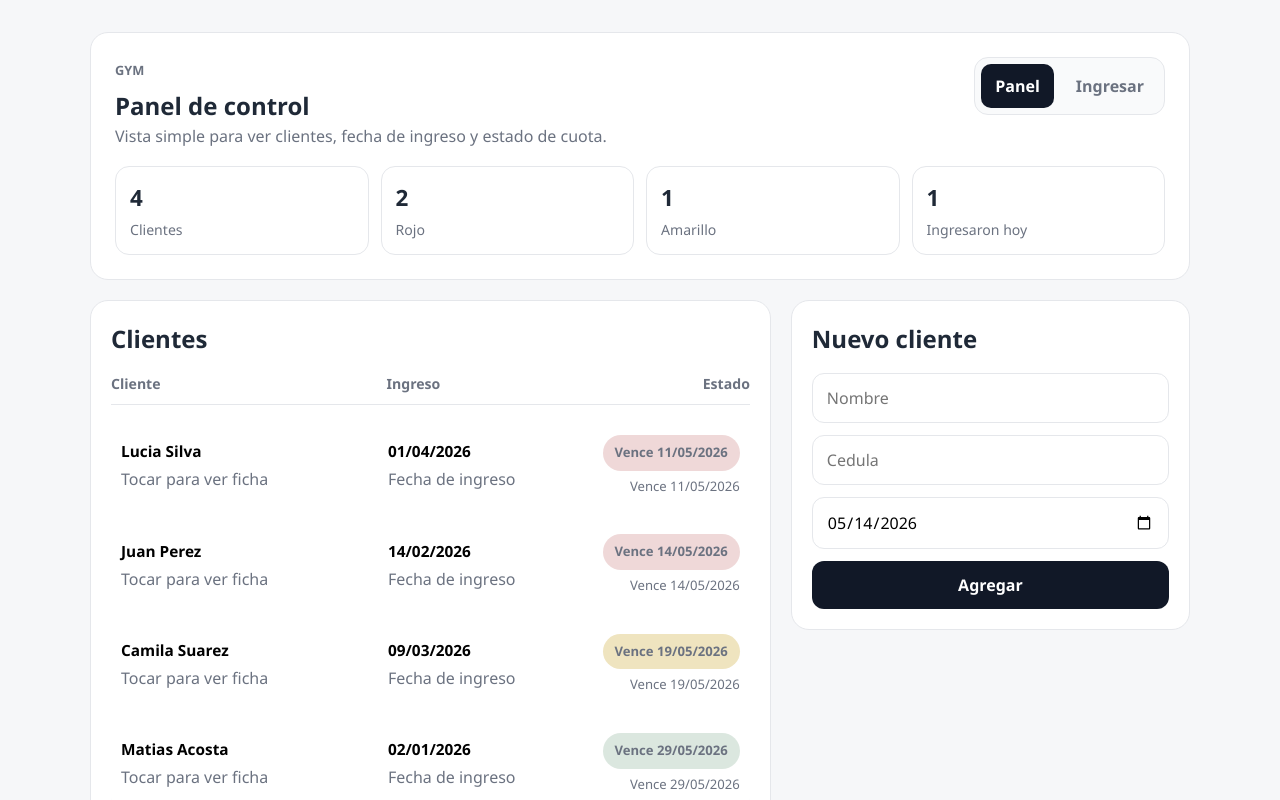
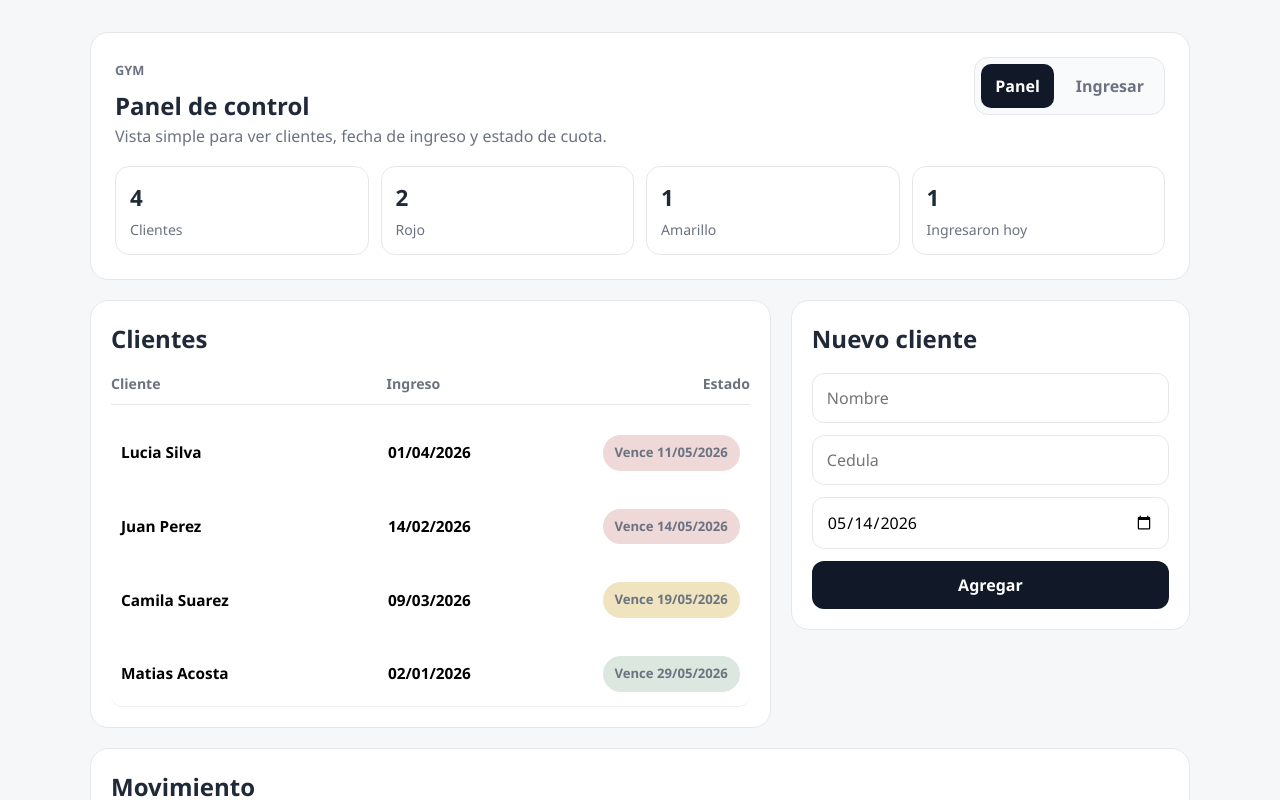
Before and after one commit to MoNRaSpGit/frontend-gym, a React (Vite) app: page / in a window 1280 px wide. Shown: the top 800 px of the page. Built offline with nearby package versions, Linux system fonts and the light colour scheme.

Commit message:
Simplify gym client rows

```diff
--- a/src/features/gym/GymHomePage.tsx
+++ b/src/features/gym/GymHomePage.tsx
@@ -409,15 +409,12 @@ export function GymHomePage() {
                     <button type="button" className="table-row table-row--button" key={client.id} onClick={() => setSelectedClientId(client.id)}>
                       <div className="client-cell">
                         <strong>{client.name}</strong>
-                        <span>Tocar para ver ficha</span>
                       </div>
                       <div className="client-cell client-cell--dates">
                         <strong>{formatDate(client.enrolledAt)}</strong>
-                        <span>Fecha de ingreso</span>
                       </div>
                       <div className="table-status">
                         <span className={`status-pill status-pill--${status}`}>{getStatusLabel(status)} {formatDate(client.nextPaymentDate)}</span>
-                        <span className="status-note">{getPaymentText(client.nextPaymentDate)}</span>
                       </div>
                     </button>
                   );
```
